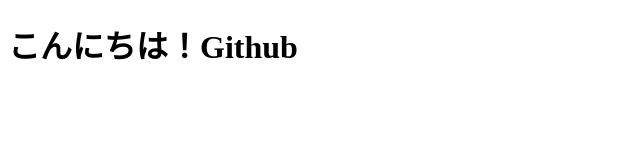
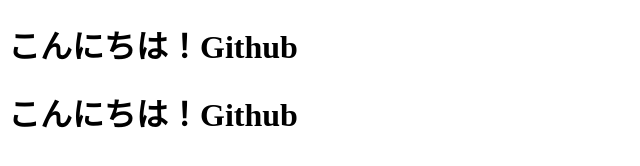
Before and after one commit to corazoncg/open, a plain HTML site: page index.html in a window 1280 px wide. Shown: the whole page, without its empty margins (0-640 px from the left). Drawn offline with Linux system fonts and the light colour scheme.

Commit message:
Update index.html

```diff
--- a/index.html
+++ b/index.html
@@ -7,6 +7,6 @@
 </head>
 <body>
 <h1> こんにちは！Github　</h1>
-
+<h1> こんにちは！Github　</h1>
 </body>
 </html>
```
